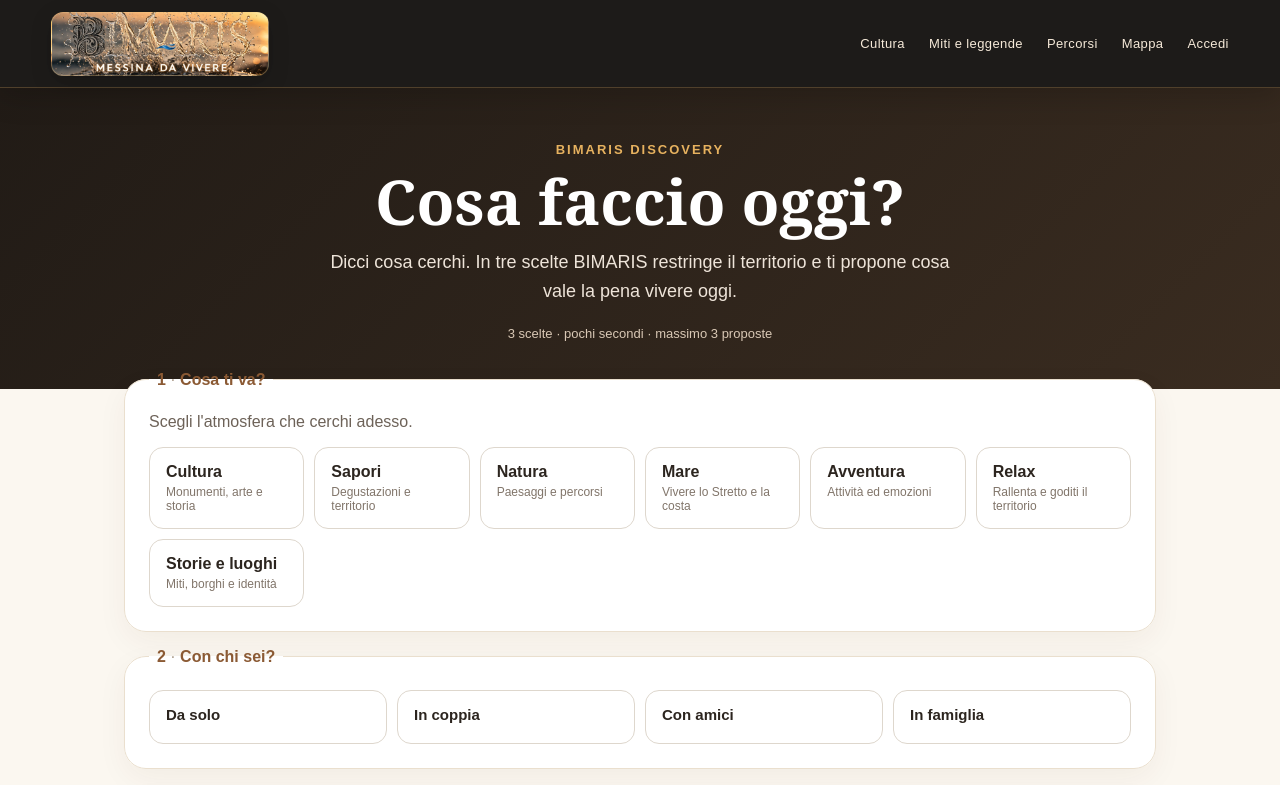
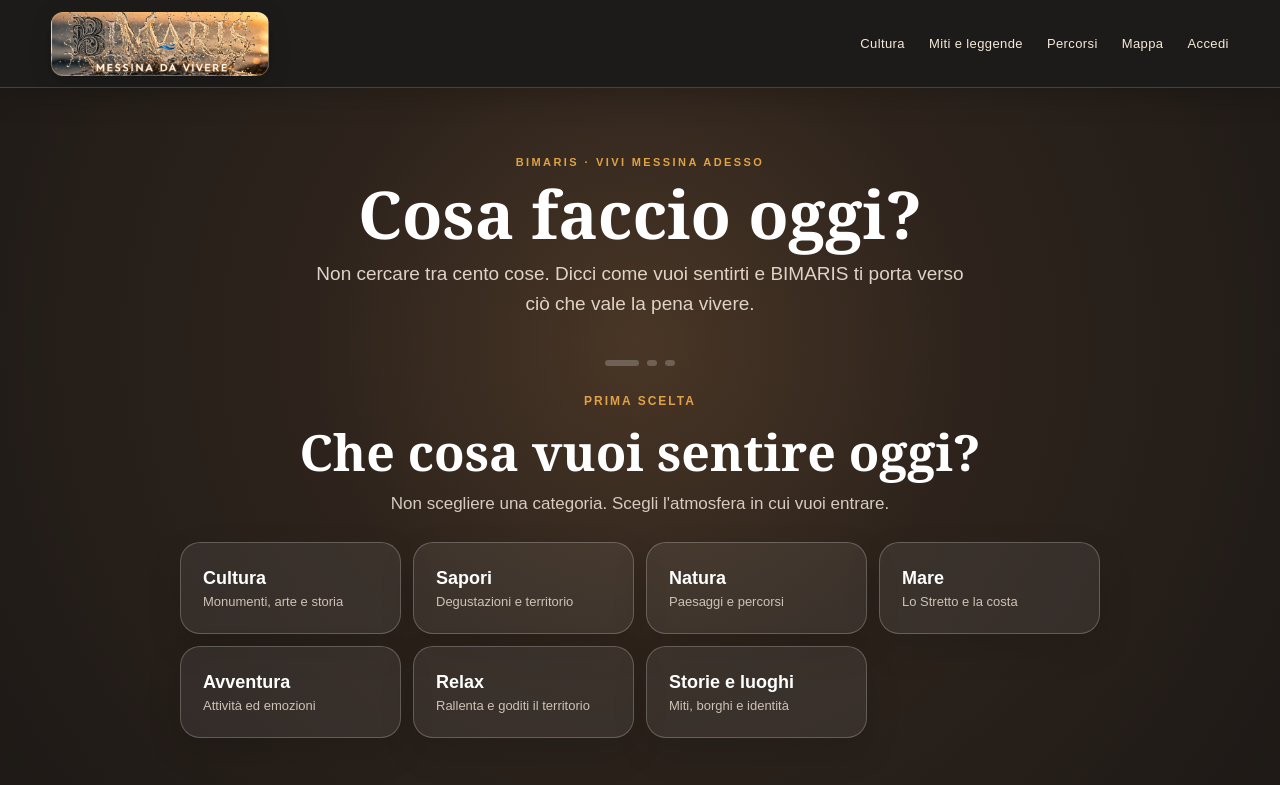
Before and after one commit to giovannibrunetto/bimaris-platform, a Next.js app in the folder apps/web/: page /cosa-faccio-oggi in a window 1280 px wide. Shown: the top 785 px of the page. Built offline with nearby package versions, Linux system fonts and the light colour scheme.

Commit message:
Turn Discovery into immersive step flow

```diff
--- a/apps/web/app/cosa-faccio-oggi/page.tsx
+++ b/apps/web/app/cosa-faccio-oggi/page.tsx
@@ -1,43 +1,30 @@
 import Link from "next/link";
+import DiscoveryWizard from "./DiscoveryWizard";
 import { discoverExperiences, DISCOVERY_AUDIENCES, DISCOVERY_INTENTS, type DiscoveryAudience, type DiscoveryIntent } from "@/lib/discovery";
 
 export const dynamic = "force-dynamic";
 export const revalidate = 0;
 
-const intentLabels: Record<DiscoveryIntent, { label: string; hint: string }> = {
-  culture: { label: "Cultura", hint: "Monumenti, arte e storia" },
-  "food-wine": { label: "Sapori", hint: "Degustazioni e territorio" },
-  nature: { label: "Natura", hint: "Paesaggi e percorsi" },
-  sea: { label: "Mare", hint: "Vivere lo Stretto e la costa" },
-  adventure: { label: "Avventura", hint: "Attività ed emozioni" },
-  relax: { label: "Relax", hint: "Rallenta e goditi il territorio" },
-  "stories-places": { label: "Storie e luoghi", hint: "Miti, borghi e identità" },
-};
-const audienceLabels: Record<DiscoveryAudience, string> = { solo: "Da solo", couple: "In coppia", friends: "Con amici", family: "In famiglia" };
-const durationOptions = [[60,"1 ora"],[120,"2 ore"],[180,"3 ore"],[360,"Mezza giornata"]] as const;
+const durationOptions = [60,120,180,360] as const;
 function one(value:string|string[]|undefined){return Array.isArray(value)?value[0]:value;}
 function validIntent(value?:string):value is DiscoveryIntent{return !!value&&(DISCOVERY_INTENTS as readonly string[]).includes(value);}
 function validAudience(value?:string):value is DiscoveryAudience{return !!value&&(DISCOVERY_AUDIENCES as readonly string[]).includes(value);}
 
-const shell: React.CSSProperties={maxWidth:1080,margin:"0 auto",padding:"0 22px"};
-const step: React.CSSProperties={border:"1px solid #eadfce",borderRadius:22,padding:"24px",background:"#fff",boxShadow:"0 10px 30px rgba(70,45,25,.05)"};
-const grid: React.CSSProperties={display:"grid",gridTemplateColumns:"repeat(auto-fit,minmax(150px,1fr))",gap:10};
-
 export default async function DiscoveryTodayPage({searchParams}:{searchParams:Promise<Record<string,string|string[]|undefined>>}){
- const params=await searchParams;const intentRaw=one(params.intent);const audienceRaw=one(params.audience);const minutesRaw=Number(one(params.minutes));
- const intent=validIntent(intentRaw)?intentRaw:undefined;const audience=validAudience(audienceRaw)?audienceRaw:undefined;const minutes=durationOptions.some(([v])=>v===minutesRaw)?minutesRaw:undefined;
- const complete=!!intent&&!!audience&&!!minutes;const results=complete?await discoverExperiences({intent,audience,availableMinutes:minutes,limit:3}):[];
- const optionStyle=(active:boolean):React.CSSProperties=>({position:"relative",display:"block",padding:"15px 16px",borderRadius:14,border:active?"2px solid #9b673d":"1px solid #ded7cd",background:active?"#fff7ea":"#fff",cursor:"pointer",minHeight:54,boxSizing:"border-box"});
- return <main style={{background:"#fbf7f0",minHeight:"100vh",paddingBottom:64}}>
-  <section style={{background:"linear-gradient(135deg,#211b16 0%,#3a2c20 100%)",color:"#fff",padding:"54px 22px 48px",textAlign:"center"}}>
-   <div style={{maxWidth:760,margin:"0 auto"}}><div className="kicker" style={{color:"#e7b25f",letterSpacing:2}}>BIMARIS DISCOVERY</div><h1 style={{fontFamily:"Georgia,serif",fontSize:"clamp(38px,6vw,62px)",lineHeight:1.05,margin:"12px 0 14px",color:"#fff"}}>Cosa faccio oggi?</h1><p style={{fontSize:18,lineHeight:1.6,maxWidth:620,margin:"0 auto",color:"#eee4d9"}}>Dicci cosa cerchi. In tre scelte BIMARIS restringe il territorio e ti propone cosa vale la pena vivere oggi.</p><div style={{marginTop:20,fontSize:13,color:"#d9c8b5"}}>3 scelte · pochi secondi · massimo 3 proposte</div></div>
+ const params=await searchParams;
+ const intentRaw=one(params.intent);const audienceRaw=one(params.audience);const minutesRaw=Number(one(params.minutes));
+ const intent=validIntent(intentRaw)?intentRaw:undefined;
+ const audience=validAudience(audienceRaw)?audienceRaw:undefined;
+ const minutes=durationOptions.includes(minutesRaw as typeof durationOptions[number])?minutesRaw:undefined;
+ const complete=!!intent&&!!audience&&!!minutes;
+ const results=complete?await discoverExperiences({intent,audience,availableMinutes:minutes,limit:3}):[];
+ return <main style={{background:"#211b16",minHeight:"100vh"}}>
+  <section style={{minHeight:complete?"auto":"calc(100vh - 70px)",display:"flex",alignItems:"center",padding:"52px 22px 64px",background:"radial-gradient(circle at 50% 35%,#493626 0%,#2d231c 42%,#1d1916 100%)",color:"#fff"}}>
+   <div style={{width:"100%",maxWidth:1040,margin:"0 auto"}}>
+    <header style={{textAlign:"center",marginBottom:complete?30:42}}><div style={{color:"#e0a246",fontSize:11,fontWeight:800,letterSpacing:2.4}}>BIMARIS · VIVI MESSINA ADESSO</div><h1 style={{fontFamily:"Georgia,serif",fontSize:"clamp(40px,6vw,66px)",lineHeight:1.02,margin:"12px 0 12px",color:"#fff"}}>Cosa faccio oggi?</h1><p style={{fontSize:"clamp(16px,2vw,19px)",lineHeight:1.55,maxWidth:650,margin:"0 auto",color:"#dfd3c7"}}>Non cercare tra cento cose. Dicci come vuoi sentirti e BIMARIS ti porta verso ciò che vale la pena vivere.</p></header>
+    <DiscoveryWizard initialIntent={intent} initialAudience={audience} initialMinutes={minutes}/>
+   </div>
   </section>
-  <section style={{...shell,marginTop:-18}}><form method="get" style={{display:"grid",gap:16}}>
-   <fieldset style={{...step,border:"1px solid #eadfce"}}><legend style={{padding:"0 8px",fontWeight:700,color:"#8b5a34"}}>1 <span style={{color:"#aa9a89",fontWeight:500}}>·</span> Cosa ti va?</legend><p style={{margin:"0 0 16px",color:"#6d6258"}}>Scegli l'atmosfera che cerchi adesso.</p><div style={grid}>{DISCOVERY_INTENTS.map(key=>{const active=intent===key;return <label key={key} style={optionStyle(active)}><input type="radio" name="intent" value={key} defaultChecked={active} style={{position:"absolute",opacity:0,pointerEvents:"none"}}/><strong style={{display:"block",fontSize:16,color:"#2c251f"}}>{intentLabels[key].label}</strong><span style={{display:"block",fontSize:12,marginTop:4,color:"#81756a"}}>{intentLabels[key].hint}</span></label>})}</div></fieldset>
-   <fieldset style={{...step,border:"1px solid #eadfce"}}><legend style={{padding:"0 8px",fontWeight:700,color:"#8b5a34"}}>2 <span style={{color:"#aa9a89",fontWeight:500}}>·</span> Con chi sei?</legend><div style={grid}>{DISCOVERY_AUDIENCES.map(key=>{const active=audience===key;return <label key={key} style={optionStyle(active)}><input type="radio" name="audience" value={key} defaultChecked={active} style={{position:"absolute",opacity:0,pointerEvents:"none"}}/><strong style={{fontSize:15,color:"#2c251f"}}>{audienceLabels[key]}</strong></label>})}</div></fieldset>
-   <fieldset style={{...step,border:"1px solid #eadfce"}}><legend style={{padding:"0 8px",fontWeight:700,color:"#8b5a34"}}>3 <span style={{color:"#aa9a89",fontWeight:500}}>·</span> Quanto tempo hai?</legend><div style={grid}>{durationOptions.map(([value,label])=>{const active=minutes===value;return <label key={value} style={optionStyle(active)}><input type="radio" name="minutes" value={value} defaultChecked={active} style={{position:"absolute",opacity:0,pointerEvents:"none"}}/><strong style={{fontSize:15,color:"#2c251f"}}>{label}</strong></label>})}</div></fieldset>
-   <button type="submit" style={{border:0,borderRadius:16,padding:"17px 26px",background:"#d89a3d",color:"#211b16",fontWeight:800,fontSize:16,cursor:"pointer",boxShadow:"0 10px 24px rgba(171,111,34,.22)",justifySelf:"center",minWidth:240}}>Trova cosa fare →</button>
-  </form></section>
-  {complete&&<section style={{...shell,marginTop:42}}><div style={{borderTop:"1px solid #e5d9c8",paddingTop:32}}><div className="section-head"><div><div className="kicker">SCELTE BIMARIS</div><h2>{results.length?"Tre idee, non cento":"Nessuna proposta compatibile"}</h2></div><p>{results.length?"Abbiamo eliminato ciò che non è coerente con le tue scelte e con la disponibilità di oggi.":"Non forziamo risultati poco adatti. Cambia una delle tre scelte e riprova."}</p></div>{results.length>0&&<div className="cards">{results.map((item,index)=><article className="card" key={item.id}>{item.imageUrl&&<img src={item.imageUrl} alt="" style={{width:"100%",aspectRatio:"16/9",objectFit:"cover"}}/>}<div className="card-body"><div className="kicker">#{index+1} · {item.availability==="now"?"DISPONIBILE ORA":"PIÙ TARDI OGGI"}</div><h3>{item.name}</h3>{item.excerpt&&<p>{item.excerpt}</p>}<p className="muted">{item.durationMinutes?`${item.durationMinutes} min · `:""}{item.priceFrom!=null?`da € ${item.priceFrom} · `:""}{item.bookingRequirement==="required"?"prenotazione obbligatoria":item.bookingRequirement==="recommended"?"prenotazione consigliata":"senza prenotazione"}</p><Link className="text-link" href={`/esperienze/${item.slug}`}>Scopri la proposta →</Link></div></article>)}</div>}</div></section>}
+  {complete&&<section style={{background:"#fbf7f0",padding:"54px 22px 72px"}}><div style={{maxWidth:1080,margin:"0 auto"}}><div className="section-head"><div><div className="kicker">SCELTE BIMARIS</div><h2>{results.length?"Tre idee, non cento":"Nessuna proposta compatibile"}</h2></div><p>{results.length?"Abbiamo eliminato ciò che non è coerente con le tue scelte e con la disponibilità di oggi.":"Non forziamo risultati poco adatti. Torna alle scelte e cambia ciò che cerchi."}</p></div>{results.length>0&&<div className="cards">{results.map((item,index)=><article className="card" key={item.id}>{item.imageUrl&&<img src={item.imageUrl} alt="" style={{width:"100%",aspectRatio:"16/9",objectFit:"cover"}}/>}<div className="card-body"><div className="kicker">#{index+1} · {item.availability==="now"?"DISPONIBILE ORA":"PIÙ TARDI OGGI"}</div><h3>{item.name}</h3>{item.excerpt&&<p>{item.excerpt}</p>}<p className="muted">{item.durationMinutes?`${item.durationMinutes} min · `:""}{item.priceFrom!=null?`da € ${item.priceFrom} · `:""}{item.bookingRequirement==="required"?"prenotazione obbligatoria":item.bookingRequirement==="recommended"?"prenotazione consigliata":"senza prenotazione"}</p><Link className="text-link" href={`/esperienze/${item.slug}`}>Scopri la proposta →</Link></div></article>)}</div>}</div></section>}
  </main>;
 }
```
